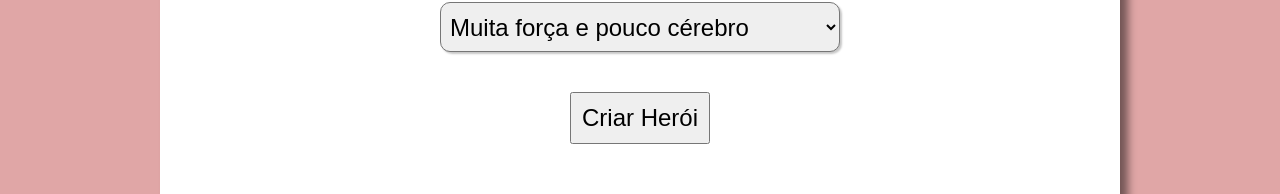
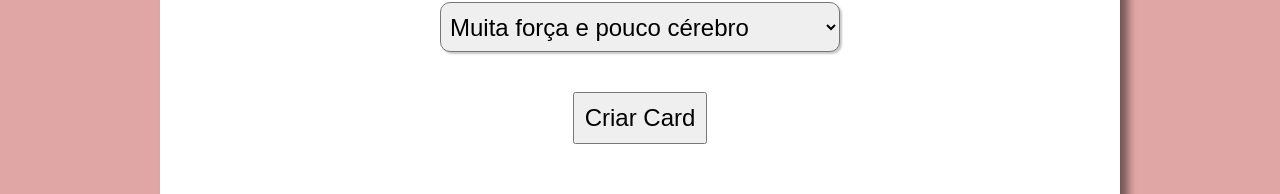
Before and after one commit to marquesflavio/Devheroes, a React (Create React App) app: page /heroicriado in a window 1280 px wide. Shown: the part 405-599 px from the top of the page. Built offline with nearby package versions, Linux system fonts and the light colour scheme.

Commit message:
Changes to be committed: 	modified:   src/App.js 	modified:   src/components/Formulario/index.js

```diff
--- a/src/App.js
+++ b/src/App.js
@@ -2,7 +2,6 @@ import Header from "./components/Header";
 import Formulario from "./components/Formulario";
 import Footer from "./components/Footer";
 import { useState } from "react";
-import CardHeroiPronto from "./components/CardHeroiPronto/CardHeroiPronto";
 import barbaro from './components/DevHeroes/imagem/barbaro.png'
 import bardo from './components/DevHeroes/imagem/bardo.png'
 import elfo from './components/DevHeroes/imagem/elfo.png'
--- a/src/components/Formulario/index.js
+++ b/src/components/Formulario/index.js
@@ -3,7 +3,7 @@ import ListaSuspensa from '../ListaSuspensa'
 import Botao from '../Botao'
 import './Formulario.css'
 import { useState } from 'react'
-// import { Link } from 'react-router-dom'
+import { Link } from 'react-router-dom'
 
 const Formulario = (props) =>{
     const [nome, setNome] = useState('')
@@ -47,13 +47,12 @@ const Formulario = (props) =>{
 
                 />
 
-                {/* <Link to="/heroicriado"  */}
+            {/* <Link to="/heroicriado"> */}
                 <Botao>
-                    Criar Herói
+                    Criar Card
                 </Botao>
-                {/* /> */}
 
-
+            {/* </Link> */}
 
             </form>
 
```
